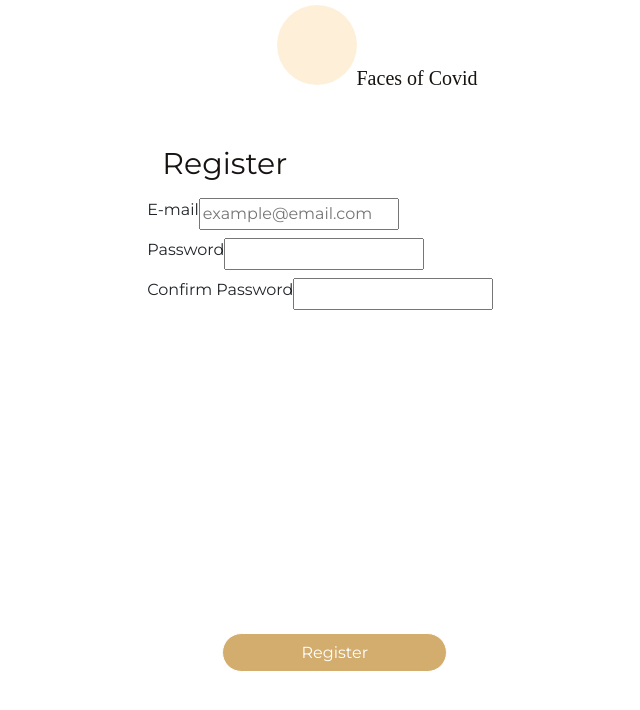
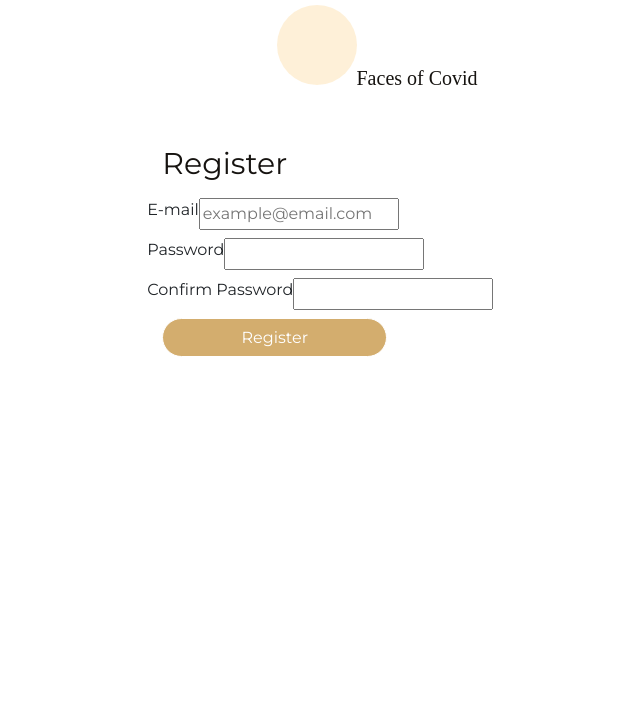
Before and after one commit to FacesOfCovid/FacesOfCovid, a React (Create React App) app in the folder client/: page /register in a window 1280 px wide. Shown: the top 710 px of the page, without its empty margins (56-696 px from the left). Built offline with nearby package versions, Linux system fonts and the light colour scheme.

Commit message:
add react-router-dom and remove absolute positioning from register button

```diff
--- a/client/src/components/Register/index.jsx
+++ b/client/src/components/Register/index.jsx
@@ -1,5 +1,5 @@
 import React, { useState } from 'react';
-import { Link } from 'react-router-dom';
+
 
 //STYLESHEET
 import './register.css';
--- a/client/src/components/Register/register.css
+++ b/client/src/components/Register/register.css
@@ -23,8 +23,7 @@ h3 {
 
     background: #FFFFFF;
     }
-     .registerButton {
-        position: absolute;
+    .registerButton {
         width: 225px;
         height: 39px;
         left: 75px;
@@ -34,4 +33,4 @@ h3 {
         border: 1px solid #FFFFFF;
         border-radius: 20px;
 
-     }
+    }
```
